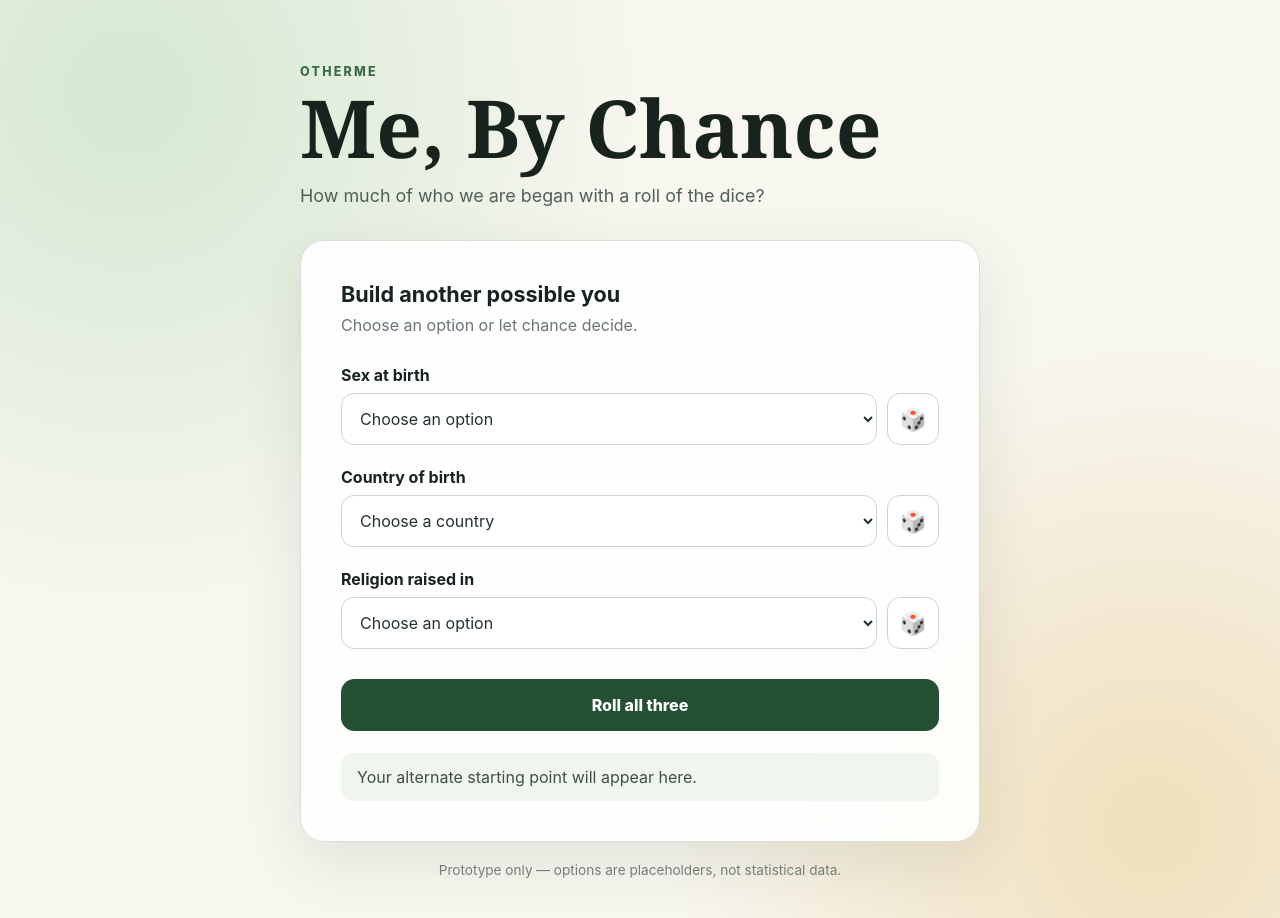
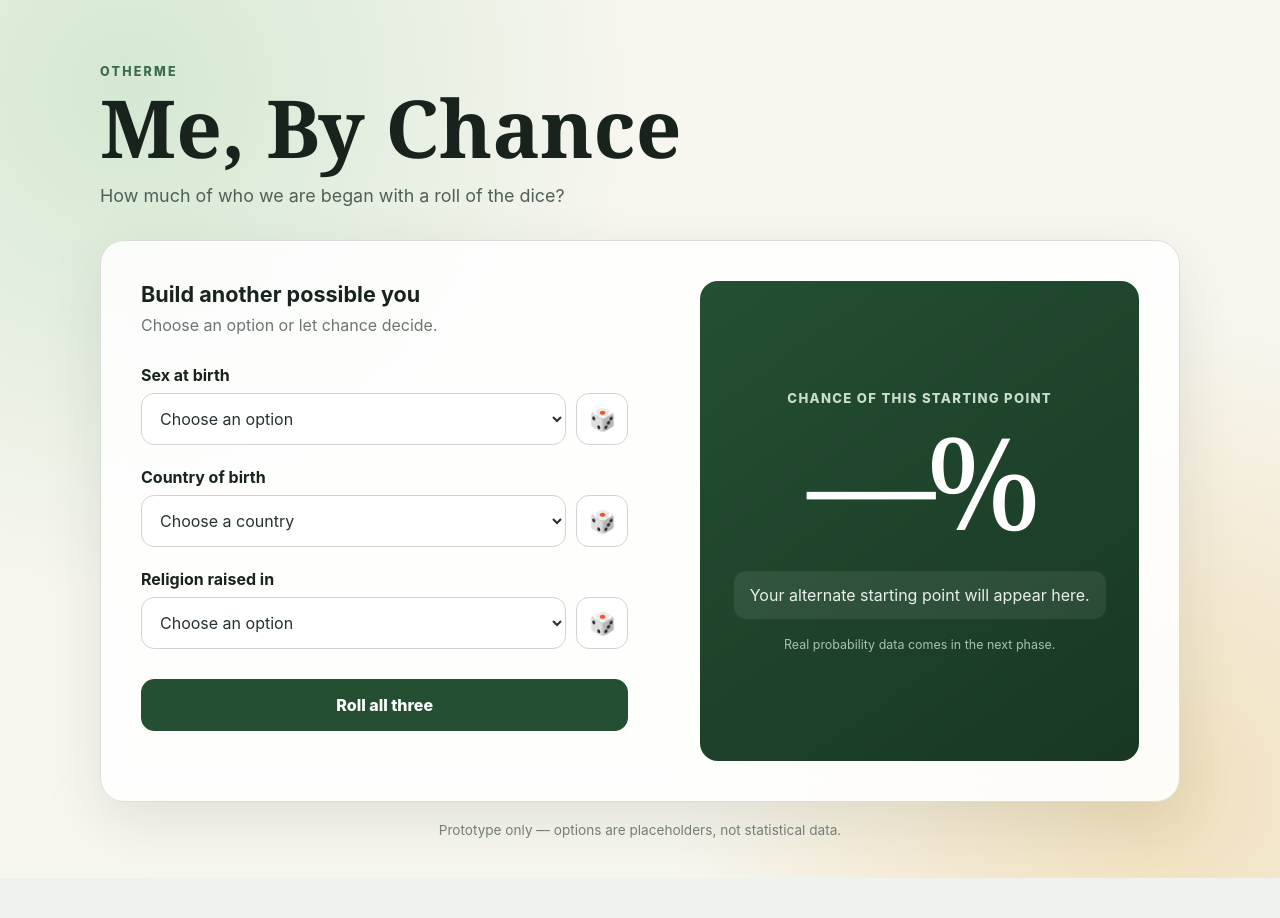
Before and after one commit to JaneEnder/OtherMe, a plain HTML site: page index.html in a window 1280 px wide. After the commit the page ends 878 px from the top, so only its background shows below. Drawn offline with Linux system fonts and the light colour scheme.

Commit message:
Make probability the focal point

```diff
--- a/index.html
+++ b/index.html
@@ -5,7 +5,7 @@
   <meta name="viewport" content="width=device-width, initial-scale=1.0">
   <meta name="description" content="OtherMe — explore how chance shapes identity.">
   <title>OtherMe — Me, By Chance</title>
-  <link rel="stylesheet" href="styles.css">
+  <link rel="stylesheet" href="styles.css?v=2">
 </head>
 <body>
   <main class="shell">
@@ -14,6 +14,7 @@
     <p class="intro">How much of who we are began with a roll of the dice?</p>
 
     <section class="card" aria-labelledby="identity-heading">
+      <div class="controls-panel">
         <h2 id="identity-heading">Build another possible you</h2>
         <p class="hint">Choose an option or let chance decide.</p>
 
@@ -62,11 +63,18 @@
         </div>
 
         <button id="randomize-all" class="primary" type="button">Roll all three</button>
+      </div>
+
+      <div class="outcome-panel" aria-labelledby="outcome-heading">
+        <p class="outcome-label" id="outcome-heading">Chance of this starting point</p>
+        <p class="percentage" aria-label="Percentage not calculated yet">—%</p>
         <p id="result" class="result" aria-live="polite">Your alternate starting point will appear here.</p>
+        <p class="data-note">Real probability data comes in the next phase.</p>
+      </div>
     </section>
 
     <p class="disclaimer">Prototype only — options are placeholders, not statistical data.</p>
   </main>
-  <script src="app.js"></script>
+  <script src="app.js?v=2"></script>
 </body>
 </html>
--- a/styles.css
+++ b/styles.css
@@ -19,7 +19,7 @@ body {
 button, select { font: inherit; }
 
 .shell {
-  width: min(100% - 32px, 680px);
+  width: min(100% - 32px, 1080px);
   margin: 0 auto;
   padding: 64px 0 40px;
 }
@@ -36,6 +36,9 @@ h1 { margin: 0; font-family: Georgia, serif; font-size: clamp(2.8rem, 9vw, 5rem)
 .intro { margin: 20px 0 34px; color: #506058; font-size: 1.12rem; }
 
 .card {
+  display: grid;
+  grid-template-columns: minmax(0, 1fr) minmax(340px, .9fr);
+  gap: clamp(30px, 6vw, 72px);
   padding: clamp(24px, 6vw, 40px);
   border: 1px solid #d9ded7;
   border-radius: 24px;
@@ -43,6 +46,40 @@ h1 { margin: 0; font-family: Georgia, serif; font-size: clamp(2.8rem, 9vw, 5rem)
   box-shadow: 0 20px 60px rgba(35, 52, 41, .10);
   backdrop-filter: blur(12px);
 }
+
+.controls-panel { min-width: 0; }
+
+.outcome-panel {
+  display: flex;
+  min-height: 480px;
+  align-items: center;
+  justify-content: center;
+  flex-direction: column;
+  padding: 32px;
+  border-radius: 18px;
+  text-align: center;
+  background: linear-gradient(145deg, #244f32, #183823);
+  color: white;
+}
+
+.outcome-label {
+  margin: 0;
+  color: #c9ddcd;
+  font-size: .82rem;
+  font-weight: 800;
+  letter-spacing: .1em;
+  text-transform: uppercase;
+}
+
+.percentage {
+  margin: 24px 0 16px;
+  font-family: Georgia, serif;
+  font-size: clamp(5rem, 10vw, 8.5rem);
+  line-height: .8;
+  letter-spacing: -.07em;
+}
+
+.data-note { margin: 18px 0 0; color: #a9c2af; font-size: .78rem; }
 
 h2 { margin: 0 0 8px; font-size: 1.35rem; }
 .hint { margin: 0 0 30px; color: #6a766f; }
@@ -73,10 +110,15 @@ select { width: 100%; padding: 0 14px; color: #243329; }
 }
 
 .primary:hover { background: #1a4028; }
-.result { min-height: 48px; margin: 22px 0 0; padding: 14px 16px; border-radius: 12px; color: #3d5144; background: #f1f5ef; }
+.result { min-height: 48px; margin: 22px 0 0; padding: 14px 16px; border-radius: 12px; color: #e8f0e9; background: rgba(255,255,255,.08); }
 .disclaimer { margin: 20px 4px 0; color: #78827b; font-size: .85rem; text-align: center; }
 
 @media (max-width: 520px) {
   .shell { padding-top: 36px; }
   .card { border-radius: 18px; }
 }
+
+@media (max-width: 800px) {
+  .card { grid-template-columns: 1fr; }
+  .outcome-panel { min-height: 340px; }
+}
```
Lines whose indentation alone changed are shown as unchanged.
